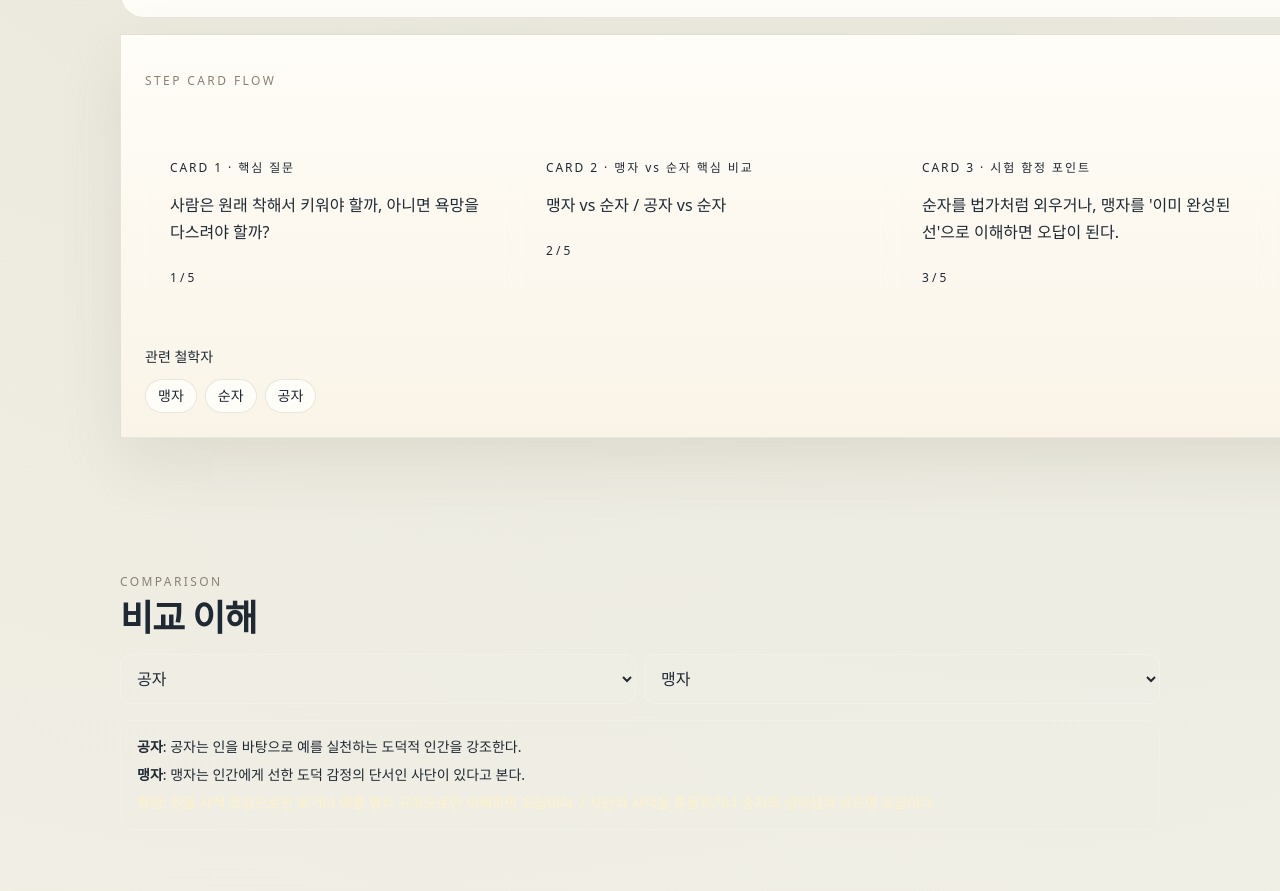
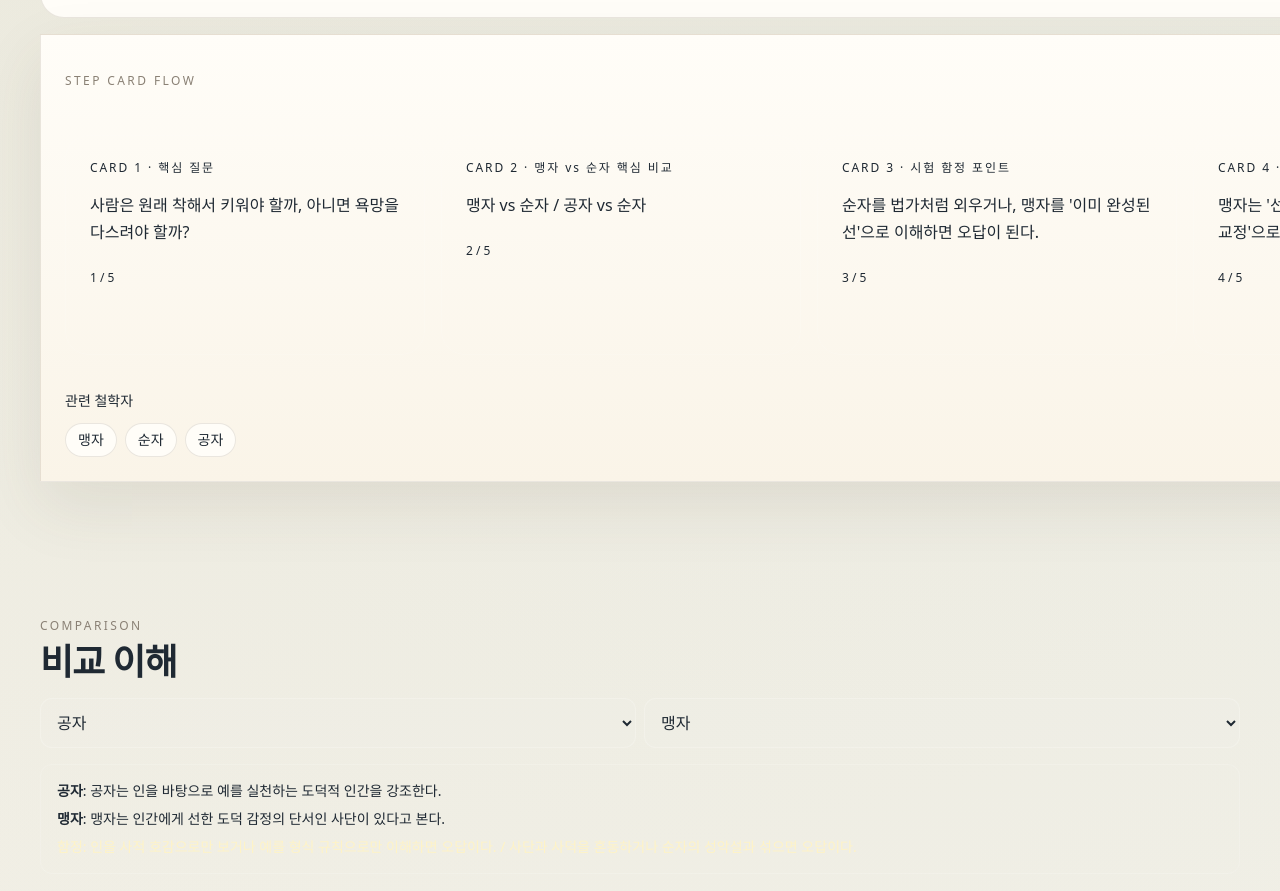
Before and after one commit to yogitobi31/yunsa-philosopher-atlas, a Next.js app: page / in a window 1280 px wide. Shown: the part 1219-2110 px from the top of the page. Built offline with nearby package versions, Linux system fonts and the light colour scheme.

Commit message:
Fix horizontal overflow by constraining layout and card flow

```diff
--- a/app/globals.css
+++ b/app/globals.css
@@ -18,7 +18,11 @@
   --accent-lavender: #b9aed6;
 }
 
-html, body, #root { width: 100%; max-width: 100%; overflow-x: hidden; }
+*,
+*::before,
+*::after { box-sizing: border-box; }
+
+html, body, #root { width: 100%; max-width: 100%; margin: 0; padding: 0; }
 html { scroll-behavior: smooth; }
 body {
   @apply antialiased;
@@ -26,9 +30,11 @@ body {
   color: var(--text-main);
   word-break: keep-all;
 }
-main { width: 100%; max-width: 100%; overflow-x: hidden; }
-.page-shell, .app-shell, .page-container { width: min(100% - 32px, 1120px); margin-inline: auto; }
-.section, .card-section, .content-section { width: 100%; max-width: 100%; box-sizing: border-box; }
+body { overflow-x: clip; }
+main, .app-shell, .page-shell, .page-container { width: 100%; max-width: 100%; }
+.page-shell { width: min(100% - 32px, 1120px); margin-inline: auto; }
+.section, .card-section, .content-section, .step-card-flow, .step-card-row, .comparison-grid, .export-preview-wrapper, .content-row, .content-grid { width: 100%; max-width: 100%; min-width: 0; }
+.step-card-row > *, .comparison-grid > *, .content-row > *, .content-grid > * { min-width: 0; }
 
 .glass { border: 1px solid var(--line); background: linear-gradient(180deg, #fffdf8 0%, #faf4e8 100%); box-shadow: var(--shadow-soft); }
 .section-shell { @apply rounded-[1.75rem] p-6 md:p-8 lg:p-10; }
@@ -38,12 +44,12 @@ main { width: 100%; max-width: 100%; overflow-x: hidden; }
 .hero-panel { background: linear-gradient(155deg, #fffdf8, #f5ecdd); box-shadow: var(--shadow-soft); border-color: var(--line)!important; }
 .hero-network { position:absolute; inset:0; background-image: radial-gradient(circle at 12% 18%, rgba(168,199,161,.2), transparent 34%), radial-gradient(circle at 83% 14%, rgba(159,202,208,.2), transparent 36%); }
 
-.step-card-flow { width: 100%; max-width: 100%; overflow: hidden; }
-.step-card-row { display:flex; gap:16px; overflow-x:auto; max-width:100%; scroll-snap-type:x mandatory; padding-bottom:12px; -webkit-overflow-scrolling:touch; }
-.step-card { flex:0 0 clamp(280px, 38vw, 360px); min-width:280px; max-width:360px; scroll-snap-align:start; box-sizing:border-box; word-break:keep-all; overflow-wrap:break-word; line-height:1.7; }
+.step-card-flow { width: 100%; max-width: 100%; min-width: 0; overflow: hidden; }
+.step-card-row { display:flex; gap:16px; width:100%; max-width:100%; min-width:0; overflow-x:auto; overflow-y:hidden; scroll-snap-type:x mandatory; padding-bottom:12px; -webkit-overflow-scrolling:touch; }
+.step-card { flex:0 0 clamp(280px, 38vw, 360px); min-width:280px; max-width:360px; min-height:220px; scroll-snap-align:start; word-break:keep-all; overflow-wrap:break-word; white-space:normal; line-height:1.7; }
 @media (max-width: 640px) { .step-card { flex-basis:min(82vw,340px); min-width:min(82vw,340px);} }
 
-.export-card-stage { position: fixed; left: 0; top: 0; width: 1080px; height: 1350px; transform: translateX(-200vw); pointer-events: none; z-index: -9999; overflow: hidden; contain: layout paint size style; }
+.export-card-stage { position: fixed; left: 0; top: 0; width: 1080px; height: 1350px; transform: translateX(-200vw); pointer-events: none; z-index: -9999; overflow: hidden; contain: strict; }
 .export-card { width: 1080px; height: 1350px; box-sizing: border-box; background: linear-gradient(180deg, #fffdf8 0%, #f8efe2 100%); color: var(--text-main); padding: 72px; border: 1px solid var(--line); border-radius: 36px; display:grid; grid-template-rows:auto auto repeat(4, auto) 1fr auto; gap: 20px; }
 .export-card-header { padding: 22px 24px; border: 1px solid var(--line); border-radius: 20px; background: #fffaf1; }
 .export-card-kicker { font-size: 22px; letter-spacing: .1em; color: var(--text-soft); }
```
